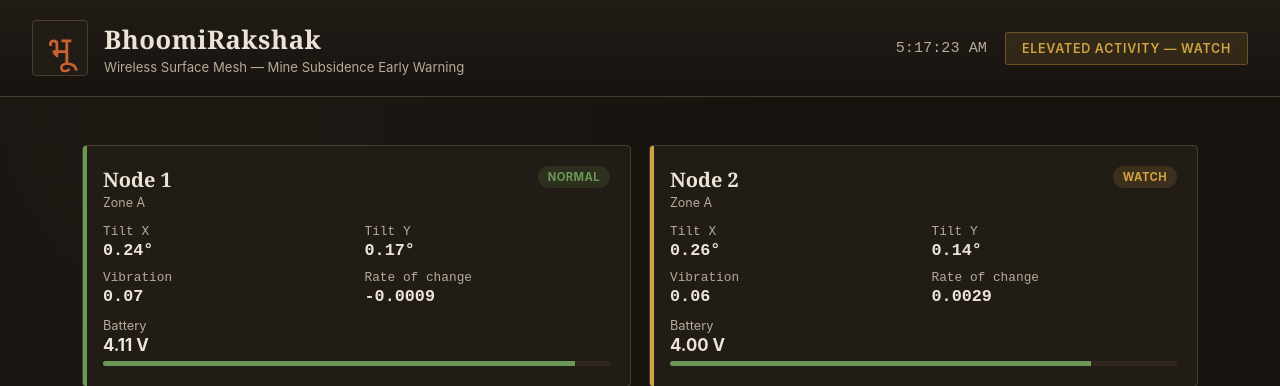
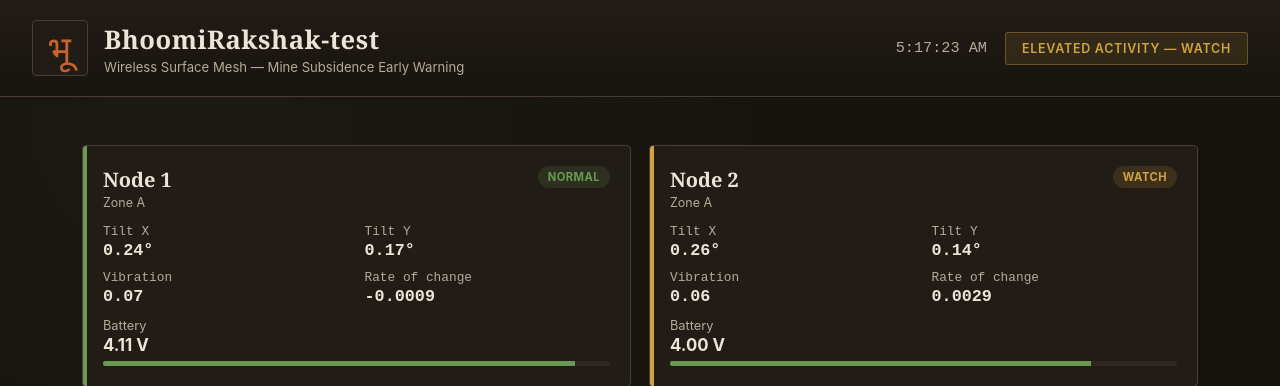
Before and after one commit to RohitAryanB/bhu-rakshak, a Flask app: page / in a window 1280 px wide. Shown: the top 386 px of the page. Run offline with Flask 3, Linux system fonts and the light colour scheme; data comes from the database, SQL or seed files in the repository; both versions use the stored data as it was after the commit; data that the repository does not hold is empty.

Commit message:
changed to test

```diff
--- a/templates/dashboard.html
+++ b/templates/dashboard.html
@@ -13,7 +13,7 @@
   <div class="brand">
     <span class="brand-mark">भू</span>
     <div class="brand-text">
-      <h1>BhoomiRakshak</h1>
+      <h1>BhoomiRakshak-test</h1>
       <p>Wireless Surface Mesh — Mine Subsidence Early Warning</p>
     </div>
   </div>
```
Also changed, not shown: bhoomirakshak.db.
